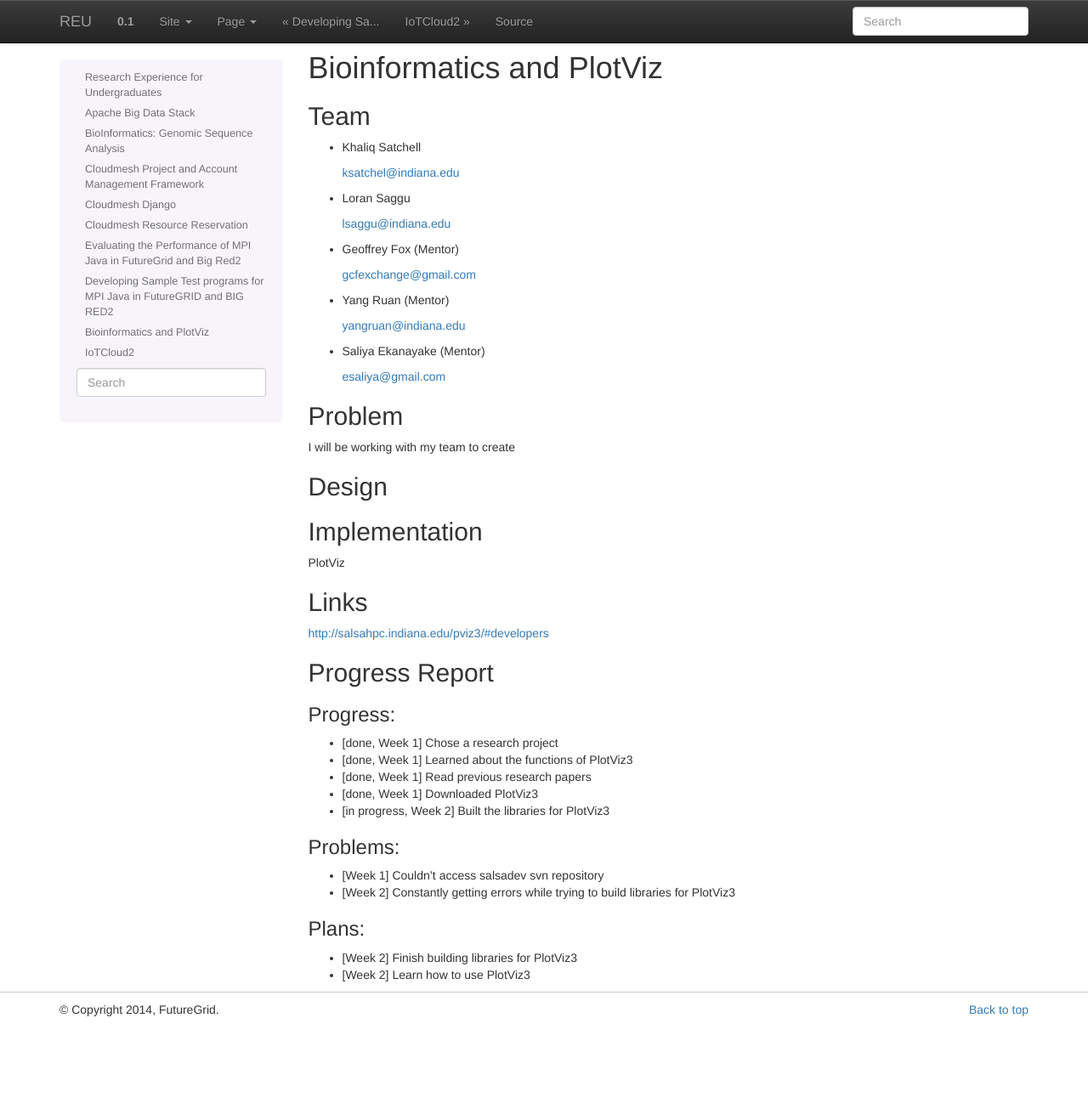
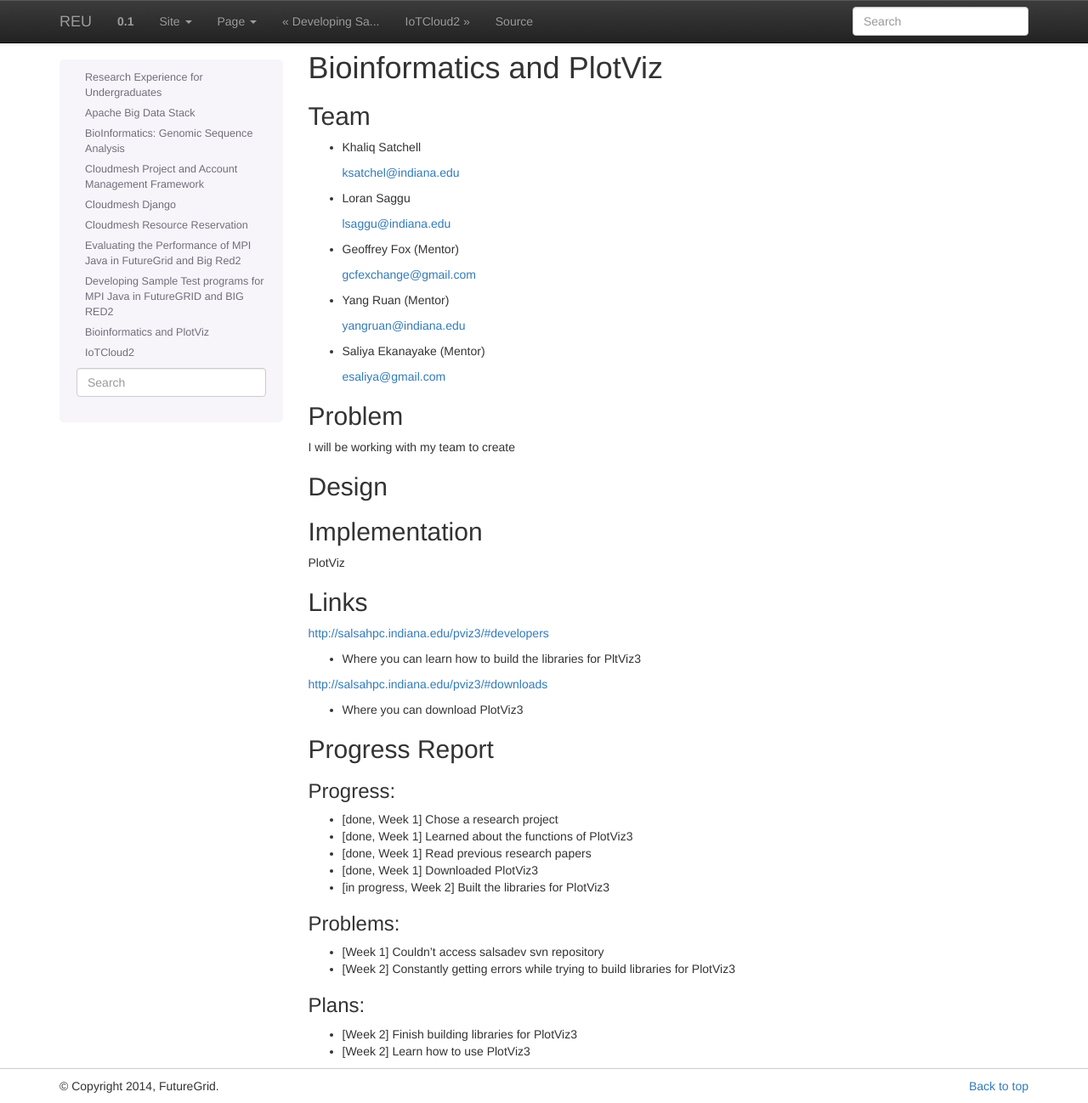
Before and after one commit to cloudmesh-project/reu-2014, a Sphinx documentation site: the page built from doc/source/projects/plotviz.rst, in a window 1280 px wide and 1298 px high. Shown: the whole window at 85% size. Built offline with Sphinx 7.4.7, drawn with Linux system fonts in a browser that asks for light colours.

Commit message:
Update plotviz.rst

```diff
--- a/doc/source/projects/plotviz.rst
+++ b/doc/source/projects/plotviz.rst
@@ -48,6 +48,12 @@
 
 http://salsahpc.indiana.edu/pviz3/#developers
 
+- Where you can learn how to build the libraries for PltViz3
+
+http://salsahpc.indiana.edu/pviz3/#downloads
+
+- Where you can download PlotViz3
+
 Progress Report
 ----------------------------------------------------------------------
 
```
